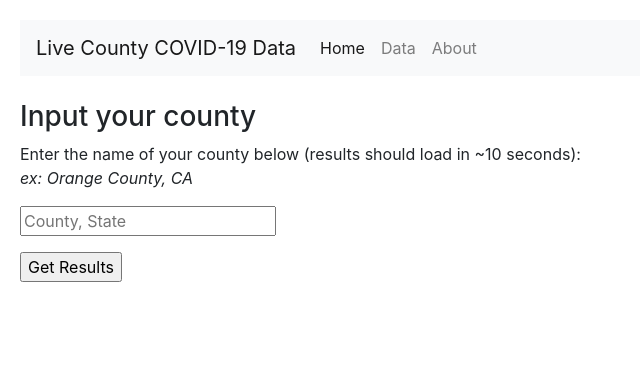
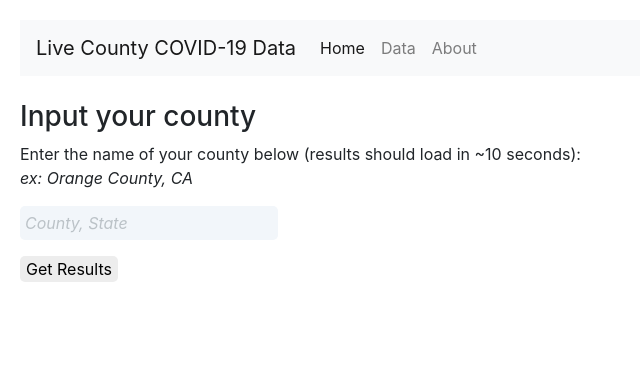
Before and after one commit to kabirmoghe/covidapp, a Flask app: page /countyinfo in a window 1280 px wide. Shown: the top 376 px of the page, without its empty margins (0-640 px from the left). Run offline with Flask 2, Linux system fonts and the light colour scheme; some libraries are stand-ins or nearby versions.

Commit message:
Update style.css

```diff
--- a/static/style.css
+++ b/static/style.css
@@ -1,3 +1,48 @@
 body {
 	padding: 20px;
 }
+
+
+table, th, td{
+	border: 1px solid white;
+	outline-color: #FFFFFF;
+  background-color: #CBDCFA;
+  text-align: center;
+  vertical-align: middle;
+  font-size: 14px;
+}
+
+div#loading {
+    position: absolute;
+    display: none;
+    background: url(/static/rolling.gif) no-repeat;
+    width: 100px;
+  	height: 100px;
+  	top: 50%;
+  	left: 50%;
+  	background-size: 45px 45px;
+    }
+
+button {
+  background-color: #ededed;
+	border: none;
+  border-radius: 5px;
+}
+
+input#box {
+	background-color: #f2f6fa;
+	border: none;
+	padding: 5px;
+  border-radius: 5px;
+}
+
+input#getresults {
+  border: none;
+  background-color: #ededed;
+  border-radius: 5px;
+}
+
+::placeholder {
+   font-style: italic;
+   color: #bbc2c7;
+}
```
